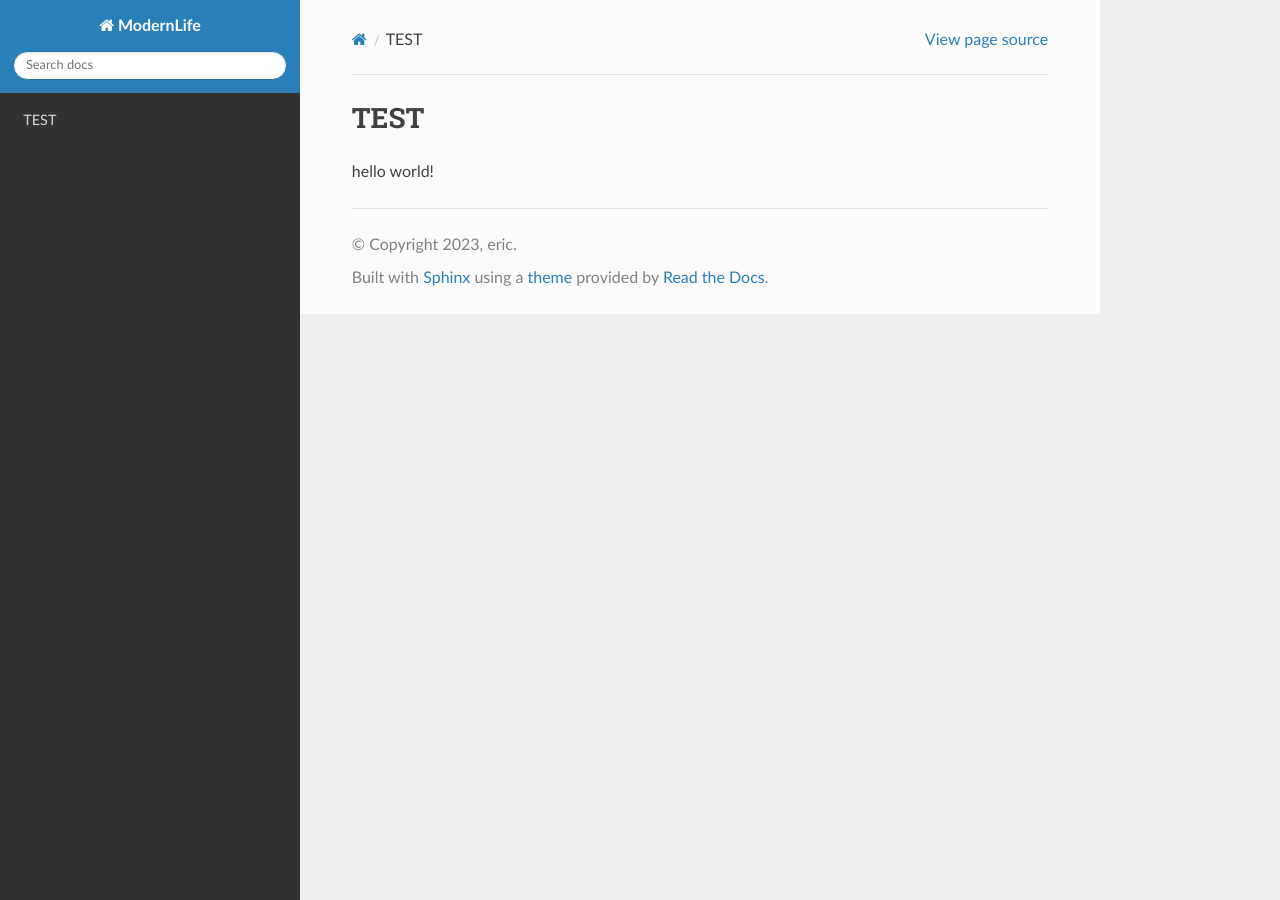
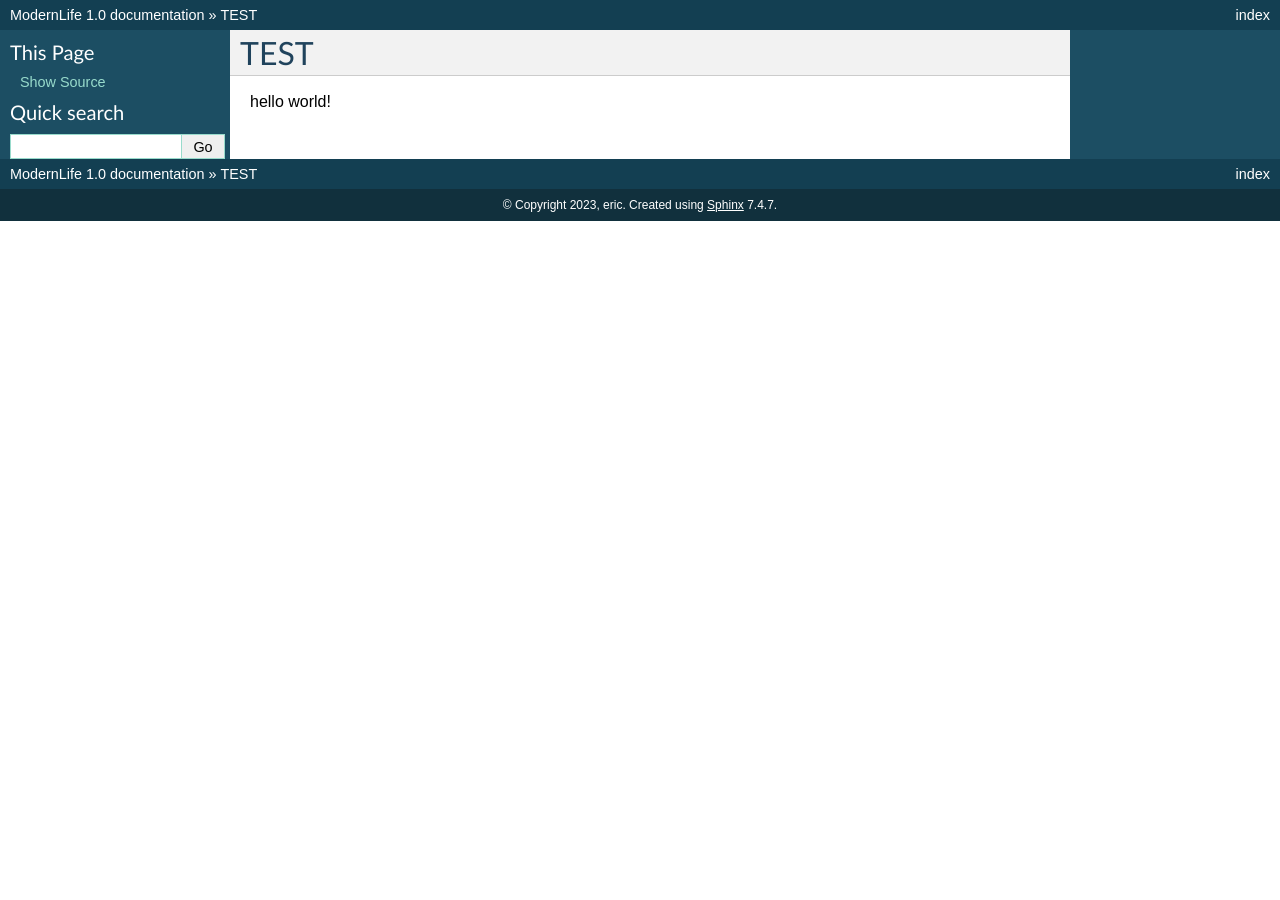
Before and after one commit to eric2003/tmp_rdx, a Sphinx documentation site: the page built from docs/source/index.rst, in a window 1280 px wide. Built offline with Sphinx 7.4.7, drawn with Linux system fonts in a browser that asks for light colours.

Commit message:
modify v5

```diff
--- a/docs/source/conf.py
+++ b/docs/source/conf.py
@@ -25,6 +25,6 @@ exclude_patterns = []
 # https://www.sphinx-doc.org/en/master/usage/configuration.html#options-for-html-output
 
 #html_theme = 'alabaster'
-html_theme = 'sphinx_rtd_theme'
-#html_theme = "classic"
+#html_theme = 'sphinx_rtd_theme'
+html_theme = "classic"
 html_static_path = ['_static']
```
